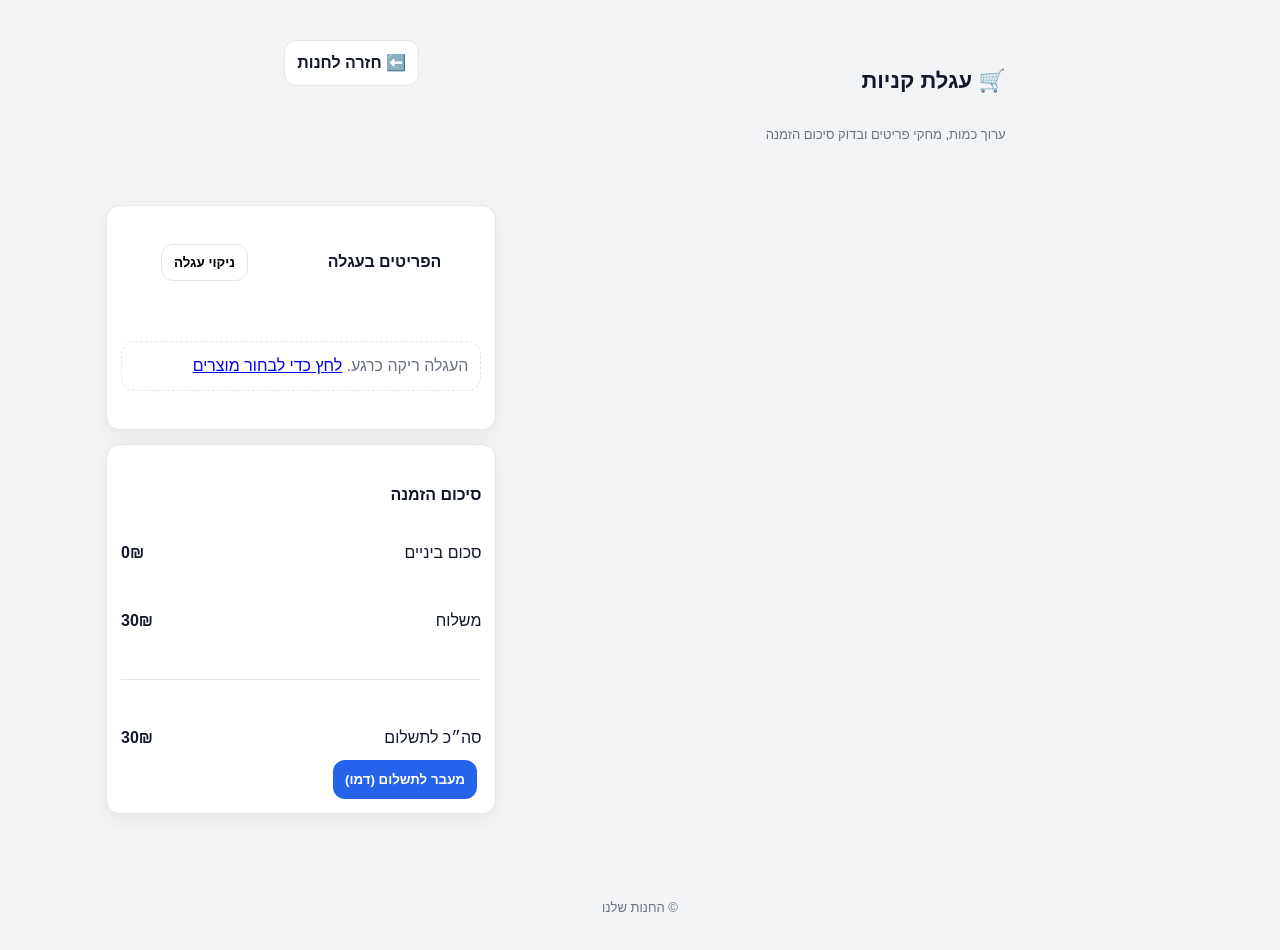
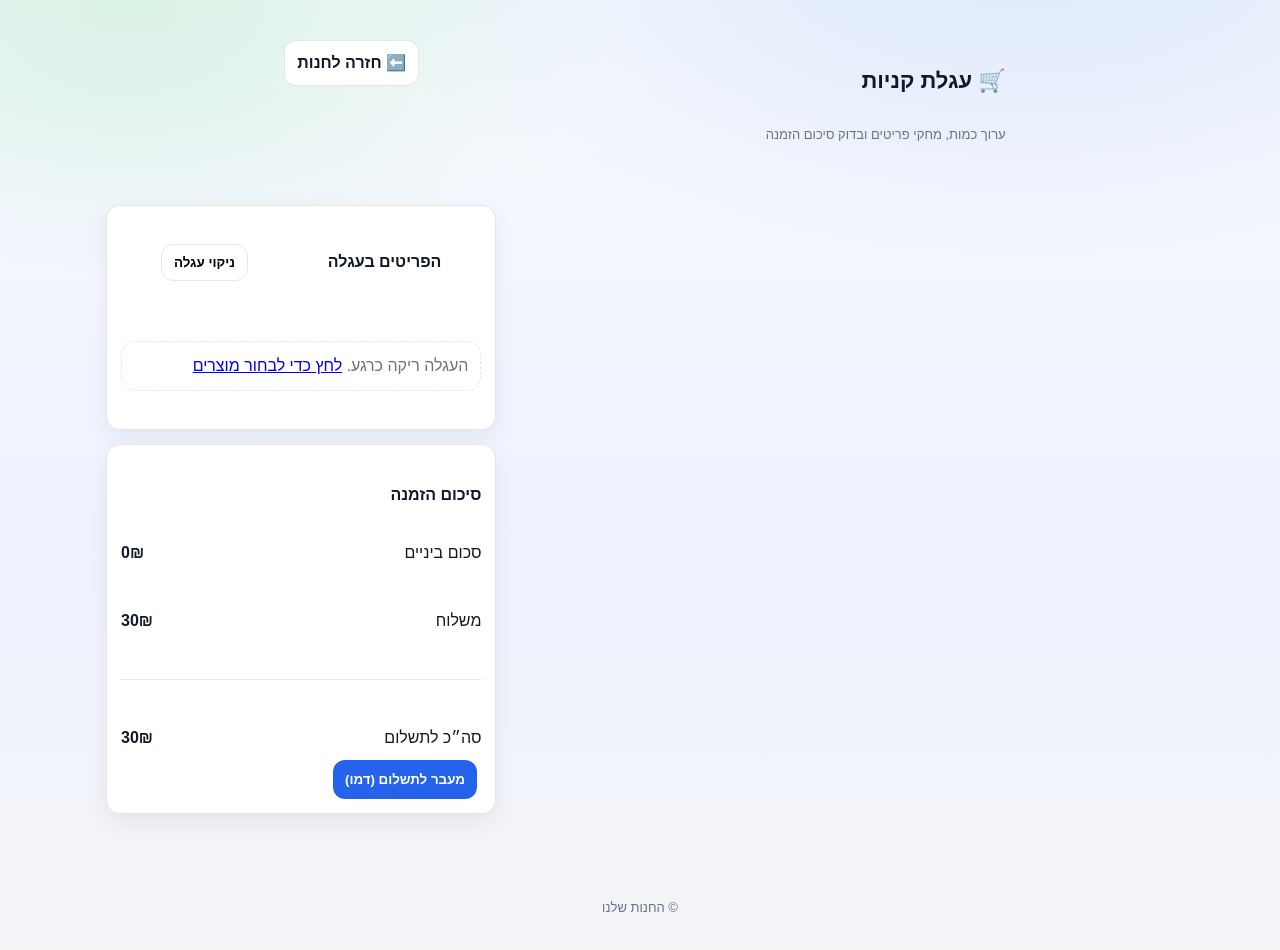
Before and after one commit to amitf1006/myshopsite, a plain HTML site: page cart.html in a window 1280 px wide. Drawn offline with Linux system fonts and the light colour scheme.

Commit message:
Update style.css

```diff
--- a/style.css
+++ b/style.css
@@ -344,3 +344,10 @@ body{
     font-size: 18px;
   }
 }
+
+/* ===== שדרוג כללי לרקע ולאווירה ===== */
+body{
+  background: radial-gradient(1200px 600px at 80% -10%, rgba(59,130,246,0.16), transparent 60%),
+              radial-gradient(900px 500px at 10% 0%, rgba(34,197,94,0.14), transparent 55%),
+              linear-gradient(180deg, #f8fafc 0%, #eef2ff 55%, #f3f4f6 100%);
+}
```
